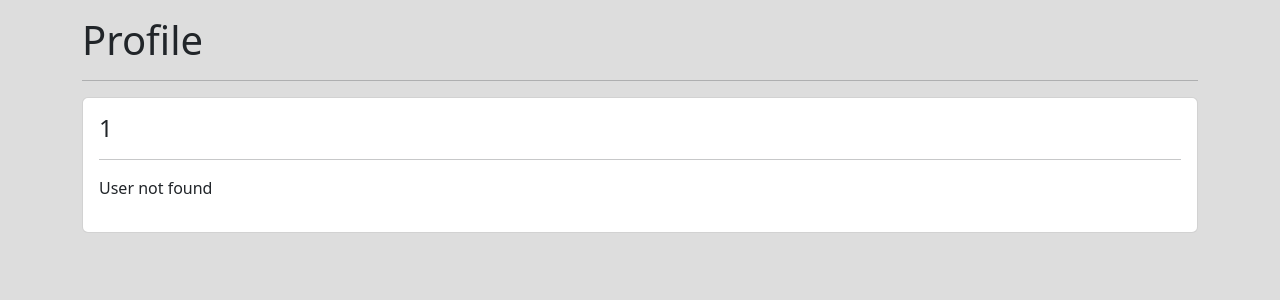
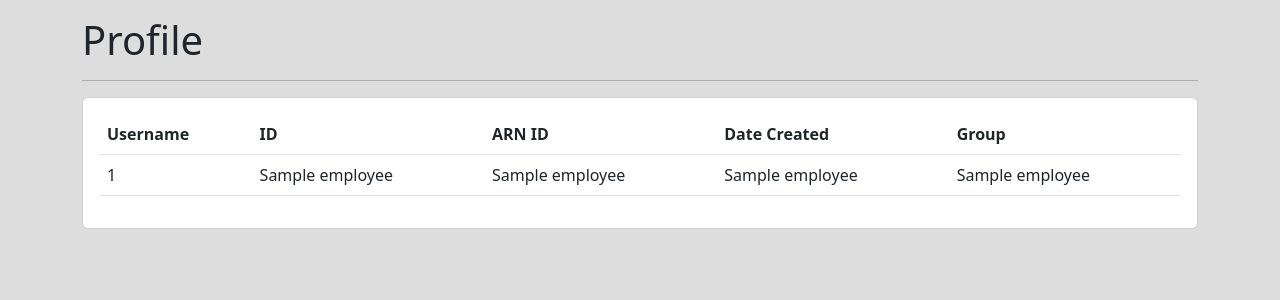
Before and after one commit to fygure/AWS-Flask-Project, a Flask app: page /profile/1 in a window 1280 px wide. Shown: the part 56-356 px from the top of the page. Run offline with Flask 2, Linux system fonts and the light colour scheme; a database or web service that is not in the repository returns one stand-in record (values such as "Sample title"); parts of the project's set-up code (start-up, migrations or seed data) failed here and were passed over; some libraries are stand-ins or nearby versions.

Commit message:
added user views

```diff
--- a/app/data_scripting/setup.py
+++ b/app/data_scripting/setup.py
@@ -142,7 +142,12 @@ def get_employees_azure():
 
 #print(get_employees_azure())
 #===========================================================================#
-
+def get_user_info(userid):
+    connection = create_connection(DB_NAME, DB_USER, DB_PW, DB_HOST, DB_PORT)
+    select_employee = f"SELECT * FROM employees WHERE id = '{userid}'"
+    employee = execute_read_query(connection, select_employee)
+    connection.close()
+    return employee
 
 #===========================================================================#
 #===========================================================================#
--- a/app/templates/public/profile.html
+++ b/app/templates/public/profile.html
@@ -13,12 +13,38 @@
 
             <div class="card">
                 <div class="card-body">
-                    <h4>{{ username }}</h4>
-                    <hr>
                     {% if user %}
-                    <p><strong>Username: {{ user["name"] }}</strong></p>
-                    <p class="text-muted">Bio: {{ user["bio"] }}</p>
-                    <p><em>PLAYER</em></p>
+                    <table class="table">
+                        <thead>
+                            <tr>
+                                <th title="Username">Username</th>
+                                <th title="ID">ID</th>
+                                <th title="ARN ID">ARN ID</th>
+                                <th title="Date Created">Date Created</th>
+                                <th title="User Group">Group</th>
+                            </tr>
+                        </thead>
+                        <tbody>
+                            <tr>
+                                <td>
+                                    {{ user[0] }}
+                                </td>
+                                <td>
+                                    {{ user[1] }}
+                                </td>
+                                <td>
+                                    {{ user[2] }}
+                                </td>
+                                <td>
+                                    {{ user[3] }}
+                                </td>
+                                <td>
+                                    {{ user[4] }}
+                                </td>
+                            </tr>
+
+                        </tbody>
+                    </table>
                     {% else %}
                     <p>User not found</p>
                     {% endif %}
--- a/app/views.py
+++ b/app/views.py
@@ -1,7 +1,7 @@
 #Contains all views/routes
 from doctest import script_from_examples
 from app import app
-from app.data_scripting.setup import get_employees_azure
+from app.data_scripting.setup import get_employees_azure, get_user_info
 from flask import render_template, request, redirect
 from datetime import datetime
 
@@ -12,8 +12,7 @@ def index():
 
     users = get_employees_azure()
 
-
-    return render_template("public/index.html")
+    return render_template("public/index.html", users=users)
 #===================================================================#
 @app.route("/about")
 def about():
@@ -113,18 +112,15 @@ users = {
     }
 }
 #===================================================================#
+@app.route("/profile/<userid>")
+def profile(userid):
 
-@app.route("/profile/<username>")
-def profile(username):
-
-    user = None
-
-    if username in users:
-        user = users[username]
-
+    user = get_user_info(userid)[0]
     print(user)
 
-    return render_template("public/profile.html", username=username, user=user)
+
+
+    return render_template("public/profile.html", user=user)
 #===================================================================#
 
 #===================================================================#
```
Also changed, not shown: app/templates/public/index.html (+33 -0 lines).
